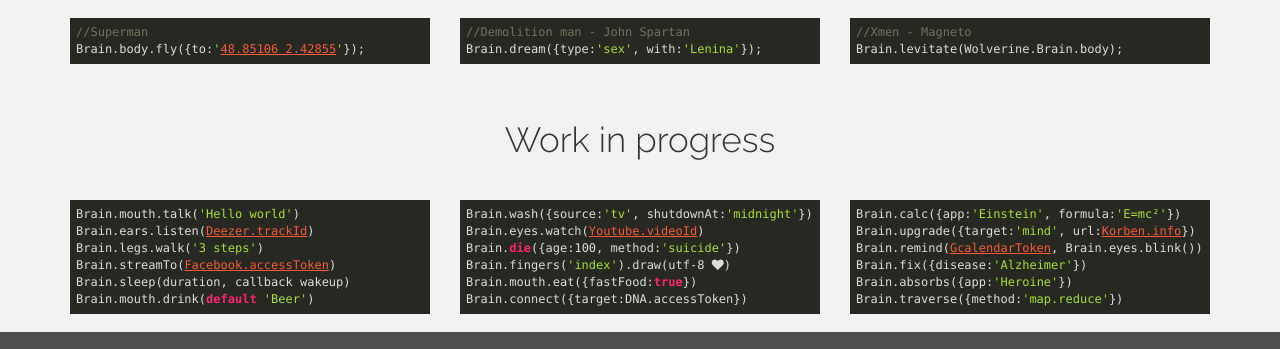
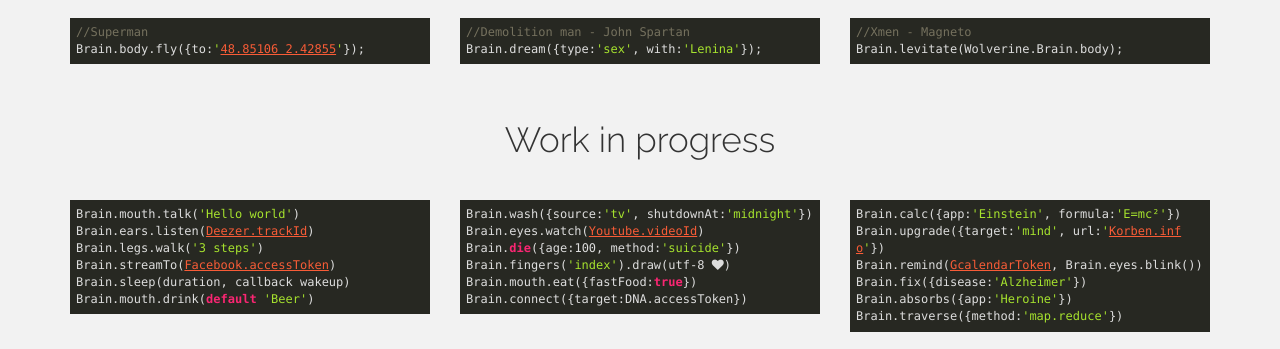
Before and after one commit to sylvainw/brain-api, a website: page index.html in a window 1280 px wide. Shown: the part 1841-2190 px from the top of the page. Drawn offline with nearby package versions, Linux system fonts and the light colour scheme; a script that the page names is missing.

Commit message:
[Wording] Missing ''

```diff
--- a/index.html
+++ b/index.html
@@ -182,7 +182,7 @@
 
 <pre class="php">
 <code>Brain.calc({app:'Einstein', formula:'E=mc²'})
-Brain.upgrade({target:'mind', url:<a target="blank_" href="http://korben.info">Korben.info</a>})
+Brain.upgrade({target:'mind', url:'<a target="blank_" href="http://korben.info">Korben.info</a>'})
 Brain.remind(<a target="blank_" href="https://developers.google.com/google-apps/calendar/auth">GcalendarToken</a>, Brain.eyes.blink())
 Brain.fix({disease:'Alzheimer'})
 Brain.absorbs({app:'Heroine'})
```
